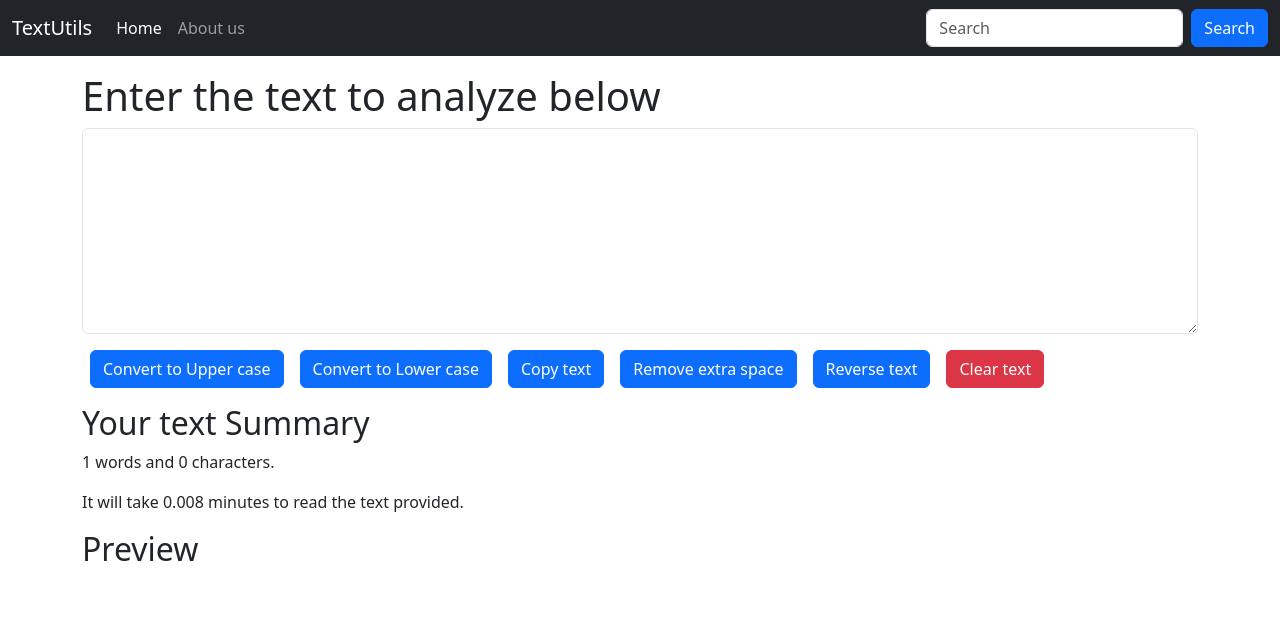
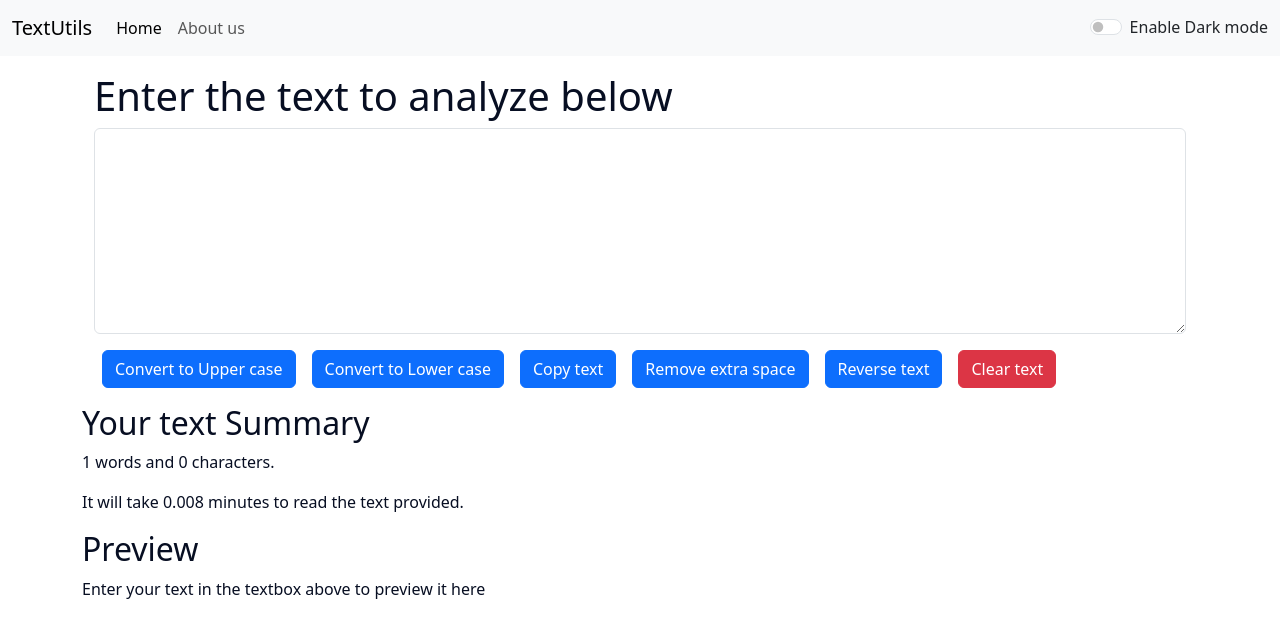
Before and after one commit to Sahkaichi18/TextUtils, a React (Create React App) app: page / in a window 1280 px wide. Shown: the top 638 px of the page. Built offline with nearby package versions, Linux system fonts and the light colour scheme.

Commit message:
Quick update

```diff
--- a/src/App.js
+++ b/src/App.js
@@ -3,14 +3,28 @@
 // import About from './components/About';
 import Navbar from './components/Navbar';
 import TextForm from './components/TextForm';
+import React, { useState } from 'react';
 
 
 function App() {
+  const [mode, setMode] = useState(`light`); //Whether dark mode is enabled or not.
+
+  const toggleMode = () => {
+    if(mode === 'light'){
+      setMode ('dark');
+      document.body.style.backgroundColor = '#070e22';
+    }
+    else{
+      setMode ('light');
+      document.body.style.backgroundColor = 'white';
+    }
+
+  }
   return (
     <>
-  <Navbar title = "TextUtils" about = "About us"/>
+  <Navbar title = "TextUtils" mode = {mode} about = "About us" toggleMode = {toggleMode}/>
     <div className = "container my-3">
-        <TextForm heading = "Enter the text to analyze below" />
+        <TextForm heading = "Enter the text to analyze below"  mode = {mode}/>
         {/* <About/> */}
     </div>
   </>
--- a/src/components/Navbar.js
+++ b/src/components/Navbar.js
@@ -3,7 +3,7 @@
 
 export default function Navbar(props) {
   return (
-  <nav className ="navbar navbar-expand-lg navbar-dark bg-dark">
+  <nav className ={`navbar navbar-expand-lg navbar-${props.mode} bg-${props.mode}`}>
   <div className ="container-fluid">
     <a className ="navbar-brand" href="/">{props.title}</a>
     <button className ="navbar-toggler" type="button" data-bs-toggle="collapse" data-bs-target="#navbarSupportedContent" aria-controls="navbarSupportedContent" aria-expanded="false" aria-label="Toggle navigation">
@@ -18,10 +18,14 @@
           <a className ="nav-link" href="/">{props.about}</a>
         </li>
       </ul>
-      <form className ="d-flex" role="search">
+      {/* <form className ="d-flex" role="search">
         <input className ="form-control me-2" type="search" placeholder="Search" aria-label="Search"/>
         <button className ="btn btn-primary" type="submit">Search</button>
-      </form>
+      </form> */}
+      <div className = {`form-check form-switch text-${props.mode === 'light' ? 'dark' : 'light'}`}>
+        <input className = "form-check-input" onClick ={props.toggleMode} type="checkbox" role="switch" id="FlexSwitchCheckDefault"/>
+        <label className = "form-check-label" htmlFor="FlexSwitchCheckDefault">Enable Dark mode</label>
+      </div>
     </div>
   </div>
 </nav>
--- a/src/components/TextForm.js
+++ b/src/components/TextForm.js
@@ -44,11 +44,11 @@
 
   return (
     <>
-    <div>
+    <div className = "container" style = {{color : props.mode === 'dark' ? 'white' : '#070e22'}}>
         <h1>{props.heading}</h1>
         <div className="mb-3">
 
-            <textarea className="form-control" value = {text} onChange = {handleOnChange} id="myBox" rows="8"></textarea>
+            <textarea className="form-control" value = {text} onChange = {handleOnChange} style = {{backgroundColor : props.mode === 'dark' ? 'grey' : 'white', color : props.mode === 'dark' ? 'white' : '#070e22' }} id="myBox" rows="8"></textarea>
         </div>
         <button className = "btn btn-primary mx-2" onClick = {handleUpClick}>Convert to Upper case</button>
         <button className = "btn btn-primary mx-2" onClick = {handleLoClick}>Convert to Lower case</button>
@@ -62,12 +62,12 @@
 
     </div>
 
-    <div className="conatiner my-3">
+    <div className="conatiner my-3" style = {{color : props.mode === 'dark' ? 'white' : '#070e22'}}>
     <h2>Your text Summary</h2>
     <p>{text.split(" ").length} words and {text.length} characters.</p>
     <p>It will take {0.008 * text.split(" ").length} minutes to read the text provided.</p>
     <h2>Preview</h2>
-    <p>{text}</p>
+    <p>{text.length > 0 ? text : "Enter your text in the textbox above to preview it here"}</p>
     </div>
     </>
   )
```
